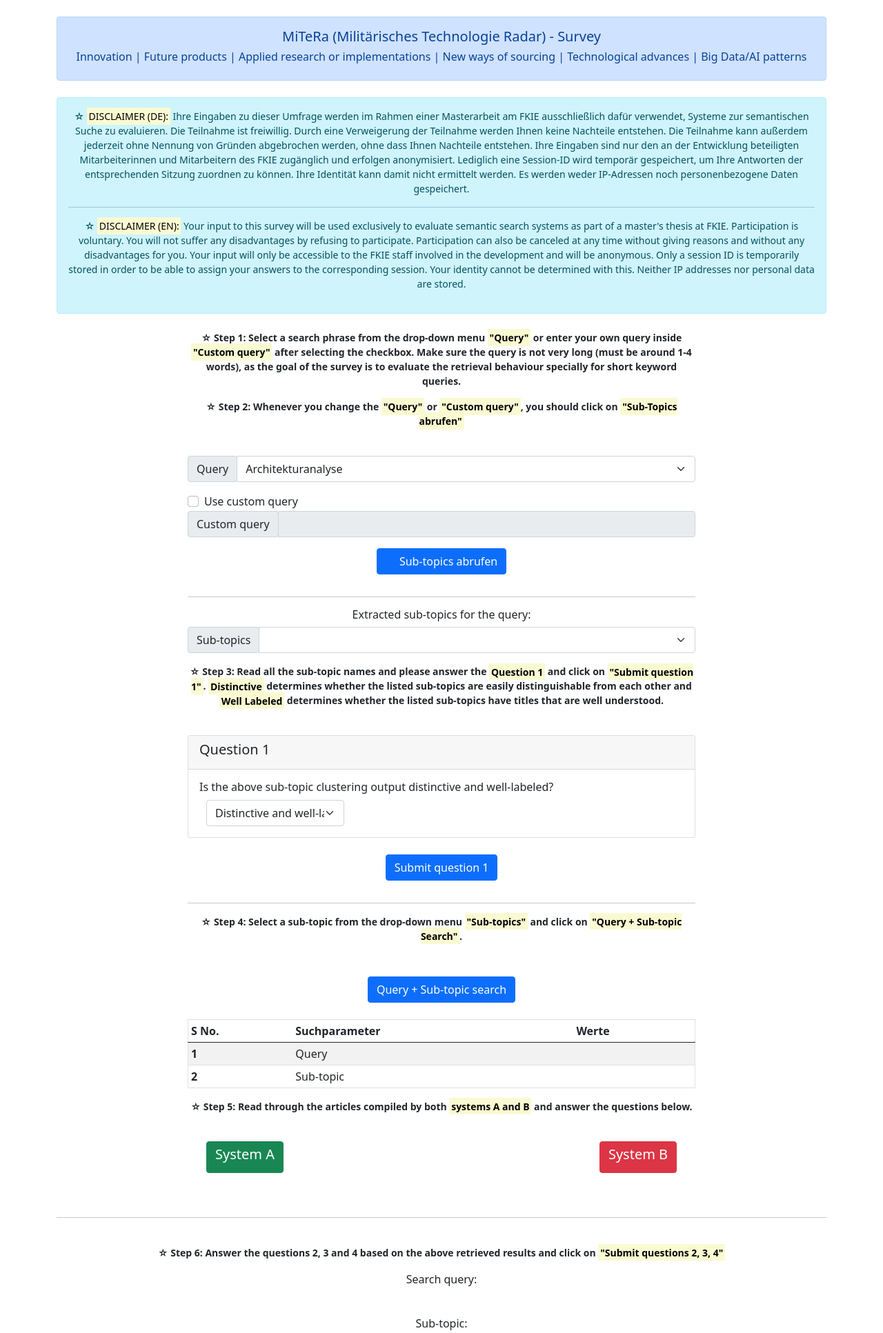
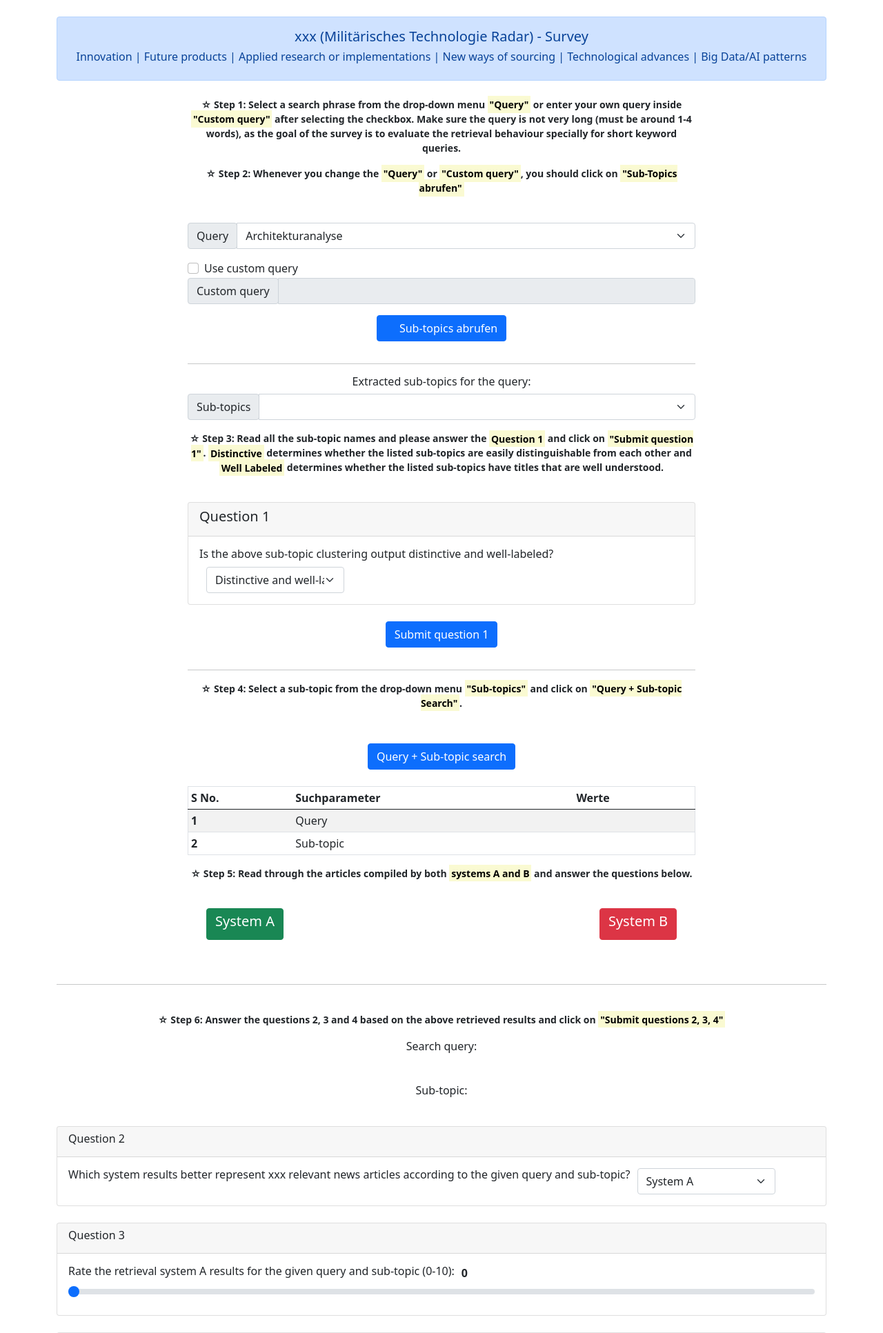
Before and after one commit to praveengadiyaram369/Survey-thesis, a FastAPI app: page /search_survey in a window 1280 px wide. Shown: the top 1933 px of the page at 69% size. Run offline with FastAPI, Linux system fonts and the light colour scheme; lists and menus that the app fills with data are empty; parts of the project's set-up code (start-up, migrations or seed data) failed here and were passed over; some libraries are stand-ins or nearby versions.

Commit message:
removed private data

```diff
--- a/docker-compose.yml
+++ b/docker-compose.yml
@@ -15,8 +15,7 @@
     image: mda-webapp:latest
     restart: unless-stopped
     volumes:
-      - /mnt/data/mitera-osint/rss_backup/210705_news:/usr/src/web_app/data
-      # - C:/Users/sri.sai.praveen.gadi/Downloads/scraping_output/210705_news/data:/usr/src/web_app/data
+      - /mnt/data/xxx-osint/rss_backup/210705_news:/usr/src/web_app/data
     networks:
       - public_frontend
     labels:
--- a/labelling_api/app.py
+++ b/labelling_api/app.py
@@ -25,7 +25,7 @@
         name='static')
 
 username = 'elastic'
-password = 'mit22fkie!'
+password = 'elastic!'
 
 hostname = 'elasticsearch'
 port = '9200'
--- a/labelling_api/survey_db_utils.py
+++ b/labelling_api/survey_db_utils.py
@@ -18,10 +18,10 @@
 
     logging.info('before inserting into the table')
 
-    insert_table_query = '''INSERT INTO mitera_survey_output VALUES (?, ?, ?, ?);'''
+    insert_table_query = '''INSERT INTO xxx_survey_output VALUES (?, ?, ?, ?);'''
     sqlite_common_query_seq(insert_table_query, sql_select=False, sql_insert_params=(session_id, query, int(survey_label_5), datetime.now()))
 
-    select_table_query = """SELECT session_id, query, survey_label_5  FROM mitera_survey_output where session_id= ? and query= ?"""
+    select_table_query = """SELECT session_id, query, survey_label_5  FROM xxx_survey_output where session_id= ? and query= ?"""
     get_db_contents(select_table_query, [session_id, query])
 
     logging.info(f'finished inserting into the table: query: {query}, label:{survey_label_5}')
@@ -63,7 +63,7 @@
     );"""
     sqlite_common_query_seq(create_table_query_2)
 
-    create_table_query_3 = """CREATE TABLE IF NOT EXISTS mitera_survey_output (
+    create_table_query_3 = """CREATE TABLE IF NOT EXISTS xxx_survey_output (
         session_id text NOT NULL,
         query text NOT NULL,
         survey_label_5 integer NOT NULL,
--- a/labelling_api/templates/document_validation.html
+++ b/labelling_api/templates/document_validation.html
@@ -2,7 +2,7 @@
 <html lang="en">
    <head>
       <meta charset="utf-8" />
-      <title>mitera</title>
+      <title>xxx</title>
       <link href="https://cdn.jsdelivr.net/npm/bootstrap@5.0.2/dist/css/bootstrap.min.css" rel="stylesheet" integrity="sha384-EVSTQN3/azprG1Anm3QDgpJLIm9Nao0Yz1ztcQTwFspd3yD65VohhpuuCOmLASjC" crossorigin="anonymous" />
    </head>
    <body>
@@ -10,7 +10,6 @@
          <div class="container">
             <div class="alert alert-primary text-center my-4">
                <h5>Militärisches Technologie Radar, more details: </h5>
-               <a href="https://taris.fkie.fraunhofer.de:8443/sri.sai.praveen.gadiyaram/technology_scouting_from_newsfeeds.git" target="_blank">Source code</a>
             </div>
             <div class="row justify-content-center">
                <div class="col-12 col-md-8 col-lg-8 col-xl-6">
--- a/labelling_api/templates/index.html
+++ b/labelling_api/templates/index.html
@@ -2,7 +2,7 @@
 <html lang="en">
    <head>
       <meta charset="utf-8" />
-      <title>mitera</title>
+      <title>xxx</title>
       <link href="https://cdn.jsdelivr.net/npm/bootstrap@5.0.2/dist/css/bootstrap.min.css" rel="stylesheet" integrity="sha384-EVSTQN3/azprG1Anm3QDgpJLIm9Nao0Yz1ztcQTwFspd3yD65VohhpuuCOmLASjC" crossorigin="anonymous" />
    </head>
    <body>
@@ -10,7 +10,6 @@
          <div class="container">
             <div class="alert alert-primary text-center my-4">
                <h5>Militärisches Technologie Radar, more details: </h5>
-               <a href="https://taris.fkie.fraunhofer.de:8443/sri.sai.praveen.gadiyaram/technology_scouting_from_newsfeeds.git" target="_blank">Source code</a>
             </div>
             <button type="button" style="margin:5px;" onclick="document.location.href='/mda/validate_technology'" class="btn btn-primary btn-md">Validate Technology docs</button>
             <button type="button" style="margin:5px;" onclick="document.location.href='/mda/validate_military'" class="btn btn-primary btn-md">Validate Military docs</button>
--- a/labelling_api/templates/pos_docs.html
+++ b/labelling_api/templates/pos_docs.html
@@ -2,7 +2,7 @@
 <html lang="en">
    <head>
       <meta charset="utf-8" />
-      <title>mitera</title>
+      <title>xxx</title>
       <link href="https://cdn.jsdelivr.net/npm/bootstrap@5.0.2/dist/css/bootstrap.min.css" rel="stylesheet" integrity="sha384-EVSTQN3/azprG1Anm3QDgpJLIm9Nao0Yz1ztcQTwFspd3yD65VohhpuuCOmLASjC" crossorigin="anonymous" />
    </head>
    <body>
@@ -10,7 +10,6 @@
          <div class="container">
             <div class="alert alert-primary text-center my-4">
                <h5>Militärisches Technologie Radar, more details: </h5>
-               <a href="https://taris.fkie.fraunhofer.de:8443/sri.sai.praveen.gadiyaram/technology_scouting_from_newsfeeds.git" target="_blank">Source code</a>
             </div>
             <div class="row justify-content-center">
                <div class="col-12 col-md-8 col-lg-8 col-xl-6">
--- a/labelling_api/templates/search_keyword.html
+++ b/labelling_api/templates/search_keyword.html
@@ -2,7 +2,7 @@
 <html lang="en">
    <head>
       <meta charset="utf-8" />
-      <title>mitera</title>
+      <title>xxx</title>
       <!-- <script src="{{url_for('static', path='scripts/popper.min.js')}}"></script> -->
       <link href="https://cdn.jsdelivr.net/npm/bootstrap@5.0.2/dist/css/bootstrap.min.css" rel="stylesheet" integrity="sha384-EVSTQN3/azprG1Anm3QDgpJLIm9Nao0Yz1ztcQTwFspd3yD65VohhpuuCOmLASjC" crossorigin="anonymous" />
    </head>
@@ -10,8 +10,7 @@
       <section>
          <div class="container">
             <div class="alert alert-primary text-center my-4">
-               <h5>MiTeRa, Militärisches Technologie Radar, mehr Details: </h5>
-               <a href="https://taris.fkie.fraunhofer.de:8443/sri.sai.praveen.gadiyaram/technology_scouting_from_newsfeeds.git" target="_blank">Quellcode</a>
+               <h5>xxx, Militärisches Technologie Radar, mehr Details: </h5>
             </div>
             <div class="row justify-content-center">
                <div class="col-12 col-md-8 col-lg-8 col-xl-6">
--- a/labelling_api/templates/search_survey.html
+++ b/labelling_api/templates/search_survey.html
@@ -2,7 +2,7 @@
    <html lang="en">
       <head>
          <meta charset="utf-8" />
-         <title>mitera</title>
+         <title>xxx</title>
          <!-- <script src="{{url_for('static', path='scripts/popper.min.js')}}"></script> -->
          <link href="https://cdn.jsdelivr.net/npm/bootstrap@5.0.0-beta1/dist/css/bootstrap.min.css" rel="stylesheet" integrity="sha384-giJF6kkoqNQ00vy+HMDP7azOuL0xtbfIcaT9wjKHr8RbDVddVHyTfAAsrekwKmP1" crossorigin="anonymous">
       </head>
@@ -10,7 +10,7 @@
          <section>
             <div class="container">
                <div class="alert alert-primary text-center my-4">
-                  <h5>MiTeRa (Militärisches Technologie Radar) - Survey </h5>
+                  <h5>xxx (Militärisches Technologie Radar) - Survey </h5>
                   <h6>
                   Innovation  |
                   Future products  |
@@ -19,13 +19,6 @@
                   Technological advances |
                   Big Data/AI patterns
                   </h6>
-               </div>
-
-               <div class="alert alert-info text-center my-4">
-                  <p style="font-size:14px;  font-weight: 400;"> &#x2606; <mark>DISCLAIMER (DE):</mark> Ihre Eingaben zu dieser Umfrage werden im Rahmen einer Masterarbeit am FKIE ausschließlich dafür verwendet, Systeme zur semantischen Suche zu evaluieren. Die Teilnahme ist freiwillig. Durch eine Verweigerung der Teilnahme werden Ihnen keine Nachteile entstehen. Die Teilnahme kann außerdem jederzeit ohne Nennung von Gründen abgebrochen werden, ohne dass Ihnen Nachteile entstehen. Ihre Eingaben sind nur den an der Entwicklung beteiligten Mitarbeiterinnen und Mitarbeitern des FKIE zugänglich und erfolgen anonymisiert. Lediglich eine Session-ID wird temporär gespeichert, um Ihre Antworten der entsprechenden Sitzung zuordnen zu können. Ihre Identität kann damit nicht ermittelt werden. Es werden weder IP-Adressen noch personenbezogene Daten gespeichert.
-                  </p>
-                     <hr />
-                  <p style="font-size:14px;  font-weight: 400;">&#x2606; <mark>DISCLAIMER (EN):</mark> Your input to this survey will be used exclusively to evaluate semantic search systems as part of a master's thesis at FKIE. Participation is voluntary. You will not suffer any disadvantages by refusing to participate. Participation can also be canceled at any time without giving reasons and without any disadvantages for you. Your input will only be accessible to the FKIE staff involved in the development and will be anonymous. Only a session ID is temporarily stored in order to be able to assign your answers to the corresponding session. Your identity cannot be determined with this. Neither IP addresses nor personal data are stored.               </p>
                </div>
 
 
@@ -334,7 +327,7 @@
                <h6 class="card-title">Question 2</h6>
             </div>
             <div class="card-body">
-               <label for="select" style="float: left; vertical-align: baseline;"><h6>Which system results better represent MiTeRa relevant news articles according to the given query and sub-topic?    </h6> </label>
+               <label for="select" style="float: left; vertical-align: baseline;"><h6>Which system results better represent xxx relevant news articles according to the given query and sub-topic?    </h6> </label>
                <select class="form-select" id="survey_2_label" style="width:200px;float: left;margin-left: 10px;vertical-align: baseline;"  aria-label="Default select example">
                   <option class="dropdown-item" type="button" value="1">System A</option>
                   <option class="dropdown-item" type="button" value="2">System B</option>
@@ -386,7 +379,7 @@
             <h6 class="card-title">Question 5 (optional)</h6>
          </div>
          <div class="card-body">
-            <label for="select" style="float: left; vertical-align: baseline;"><h6> Were the sub-topics helpful for you to find the relevant documents related to MiTeRa?   </h6> </label>
+            <label for="select" style="float: left; vertical-align: baseline;"><h6> Were the sub-topics helpful for you to find the relevant documents related to xxx?   </h6> </label>
             <select class="form-select" id="survey_5_label" style="width:200px;float: left;margin-left: 10px;vertical-align: baseline;"  aria-label="Default select example">
                <option class="dropdown-item" type="button" value="1">Yes</option>
                <option class="dropdown-item" type="button" value="2">No</option>
--- a/labelling_api/templates/sub_topic_search.html
+++ b/labelling_api/templates/sub_topic_search.html
@@ -2,7 +2,7 @@
 <html lang="en">
    <head>
       <meta charset="utf-8" />
-      <title>mitera</title>
+      <title>xxx</title>
       <!-- <script src="{{url_for('static', path='scripts/popper.min.js')}}"></script> -->
       <link href="https://cdn.jsdelivr.net/npm/bootstrap@5.0.2/dist/css/bootstrap.min.css" rel="stylesheet" integrity="sha384-EVSTQN3/azprG1Anm3QDgpJLIm9Nao0Yz1ztcQTwFspd3yD65VohhpuuCOmLASjC" crossorigin="anonymous" />
    </head>
@@ -10,8 +10,7 @@
       <section>
          <div class="container">
             <div class="alert alert-primary text-center my-4">
-               <h5>MiTeRa, Militärisches Technologie Radar, mehr Details: </h5>
-               <a href="https://taris.fkie.fraunhofer.de:8443/sri.sai.praveen.gadiyaram/technology_scouting_from_newsfeeds.git" target="_blank">Quellcode</a>
+               <h5>xxx, Militärisches Technologie Radar, mehr Details: </h5>
             </div>
             <div class="row justify-content-center">
                <div class="col-12 col-md-8 col-lg-8 col-xl-6">
--- a/labelling_api/templates/validate_dataaug.html
+++ b/labelling_api/templates/validate_dataaug.html
@@ -2,7 +2,7 @@
 <html lang="en">
    <head>
       <meta charset="utf-8" />
-      <title>mitera</title>
+      <title>xxx</title>
       <link href="https://cdn.jsdelivr.net/npm/bootstrap@5.0.2/dist/css/bootstrap.min.css" rel="stylesheet" integrity="sha384-EVSTQN3/azprG1Anm3QDgpJLIm9Nao0Yz1ztcQTwFspd3yD65VohhpuuCOmLASjC" crossorigin="anonymous" />
    </head>
    <body>
@@ -10,7 +10,6 @@
          <div class="container">
             <div class="alert alert-primary text-center my-4">
                <h5>Military Technology Radar, more details: </h5>
-               <a href="https://taris.fkie.fraunhofer.de:8443/sri.sai.praveen.gadiyaram/technology_scouting_from_newsfeeds.git" target="_blank">Source code</a>
             </div>
             <div class="row justify-content-center">
                <div class="col-12 col-md-8 col-lg-8 col-xl-6">
```
Also changed, not shown: labelling_api/settings.py (+3 -4 lines), labelling_api/templates/search_survey_backup.html (+4 -4 lines), README.md, 1 other file.
